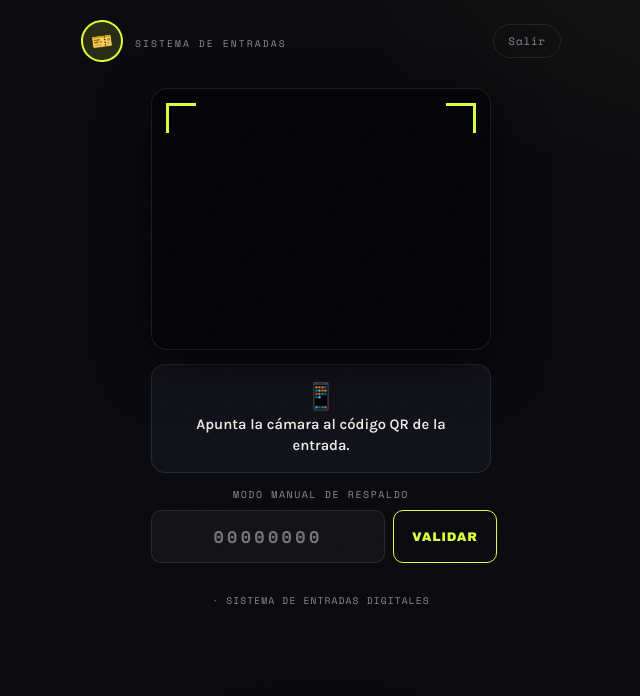
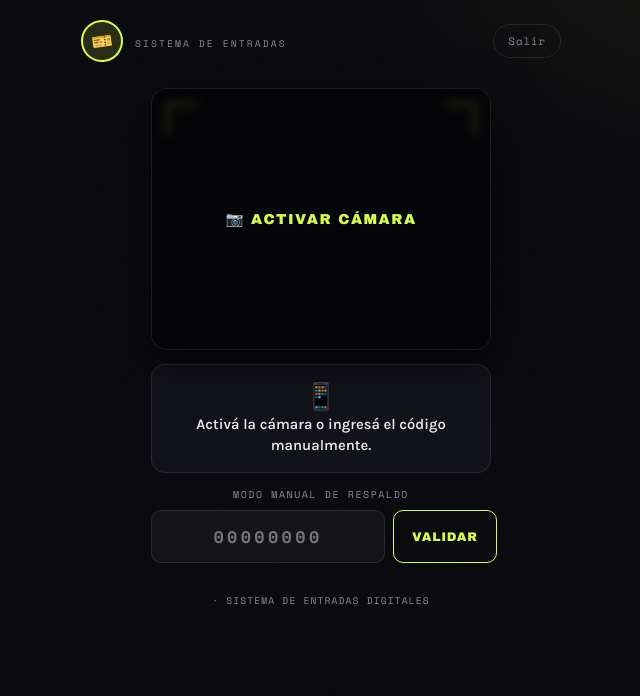
Before and after one commit to greikol4321-hub/taquilla, a Flask app: template templates/portero.html in a window 1280 px wide. Shown: the top 696 px of the page, without its empty margins (319-959 px from the left). Run offline with Flask 3, Linux system fonts and the light colour scheme; the template is opened without the code that fills it, so the values that code supplies are empty; some libraries are stand-ins or nearby versions.

Commit message:
feat: copiar imagen del ticket, whatsapp comparte el png y boton para activar camara con permiso

```diff
--- a/templates/portero.html
+++ b/templates/portero.html
@@ -5,16 +5,17 @@
     <div class="scanner-container">
         <div class="scanner-frame"></div>
         <div id="reader"></div>
+        <button class="btn-camara" id="btnCamara">📷 ACTIVAR CÁMARA</button>
     </div>
 
     <div class="camera-error" id="cameraError">
         <p>⚠️ No se pudo acceder a la cámara.</p>
-        <p class="camera-error-sub">Concedé permiso de cámara o usá el modo manual abajo.</p>
+        <p class="camera-error-sub">Tocá el candado 🔒 de la barra de direcciones y permití el acceso a la cámara, o usá el modo manual abajo.</p>
     </div>
 
     <div id="resultado" class="estado-pendiente">
         <div class="icono">📱</div>
-        <div class="mensaje">Apunta la cámara al código QR de la entrada.</div>
+        <div class="mensaje">Activá la cámara o ingresá el código manualmente.</div>
     </div>
 
     <div class="manual-container">
@@ -77,6 +78,29 @@
     }
 
     #reader { width: 100% !important; min-height: 260px; }
+
+    .btn-camara {
+        position: absolute;
+        top: 0; left: 0; right: 0; bottom: 0;
+        display: flex;
+        flex-direction: column;
+        align-items: center;
+        justify-content: center;
+        gap: 8px;
+        background: rgba(5, 5, 8, 0.82);
+        color: var(--lima);
+        border: none;
+        font-family: 'Archivo Black', sans-serif;
+        font-size: 0.9rem;
+        letter-spacing: 0.1em;
+        text-transform: uppercase;
+        cursor: pointer;
+        z-index: 3;
+        transition: background 0.35s var(--cubic);
+        backdrop-filter: blur(4px);
+    }
+
+    .btn-camara:hover { background: rgba(5, 5, 8, 0.6); }
 
     #resultado {
         width: 100%;
@@ -271,14 +295,17 @@
         }
 
         if (scannerActivo && html5QrCode) {
-            html5QrCode.clear().then(() => { scannerActivo = false; }).catch(() => {});
+            html5QrCode.clear().then(() => {
+                scannerActivo = false;
+                document.getElementById('btnCamara').style.display = 'flex';
+            }).catch(() => {});
         }
 
         resultado.onclick = () => {
             if (estado !== 'pendiente') {
                 resultado.className = 'estado-pendiente';
                 iconoSpan.textContent = '📱';
-                mensajeSpan.textContent = 'Apunta la cámara al código QR de la entrada.';
+                mensajeSpan.textContent = 'Activá la cámara o ingresá el código manualmente.';
                 const extra = resultado.querySelector('.codigo-validado');
                 if (extra) extra.remove();
                 const datos = resultado.querySelector('.datos-validados');
@@ -292,10 +319,10 @@
     async function iniciarEscaneo() {
         try {
             if (!html5QrCode) html5QrCode = new Html5Qrcode("reader");
-            const camaras = await Html5Qrcode.getCameras();
-            const camaraTrasera = camaras.find(c => /rear|back|environment/i.test(c.label)) || camaras[camaras.length - 1];
+            await navigator.mediaDevices.getUserMedia({ video: { facingMode: 'environment' } })
+                .then(stream => stream.getTracks().forEach(t => t.stop()));
             await html5QrCode.start(
-                camaraTrasera ? camaraTrasera.id : { facingMode: "environment" },
+                { facingMode: "environment" },
                 { width: 400, height: 300 },
                 (codigoDecodificado) => {
                     if (scannerActivo) {
@@ -306,9 +333,11 @@
                 () => {}
             );
             scannerActivo = true;
+            document.getElementById('btnCamara').style.display = 'none';
             document.getElementById('cameraError').classList.remove('show');
         } catch (err) {
             scannerActivo = false;
+            document.getElementById('btnCamara').style.display = 'flex';
             document.getElementById('cameraError').classList.add('show');
             console.error('Error de cámara:', err);
         }
@@ -348,6 +377,6 @@
         if (e.key === 'Enter') document.getElementById('btnValidarManual').click();
     });
 
-    iniciarEscaneo();
+    document.getElementById('btnCamara').addEventListener('click', iniciarEscaneo);
 </script>
 {% endblock %}
```
Also changed, not shown: templates/vendedor.html (+35 -2 lines), 1 other file.
